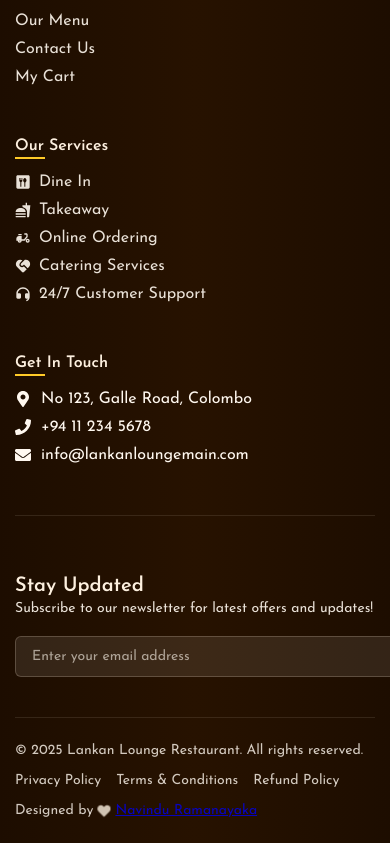
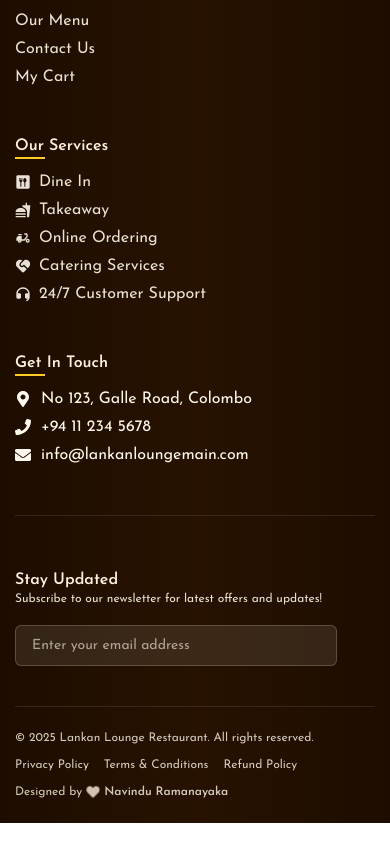
Before and after one commit to NavinduR2001/lankan-lounge-restaurant, a React (Vite) app in the folder frontend/: page / in a window 390 px wide. Shown: the part 5607-6450 px from the top of the page. Built offline with nearby package versions, Linux system fonts and the light colour scheme; a web font is replaced by a local one.

Commit message:
Update Footer.css

```diff
--- a/frontend/src/components/footer/Footer.css
+++ b/frontend/src/components/footer/Footer.css
@@ -369,8 +369,29 @@
   }
 
   .newsletter-input {
-    width: 100%;
+    width: 80%;
   }
+  .newsletter-btn {
+    scale: 0.9;
+    margin-left:0;
+  }
+  .newsletter-info{
+
+    text-align: left;
+    margin-left:0;
+    padding:0;
+  }
+  .newsletter-info h3{
+    font-size:16px;
+  }
+  .newsletter-info p{
+    font-size:12px;
+  }
+  .copyright p, .footer-links a, .made-with-love p{
+    font-size:12px;
+    line-height:1;
+  }
+
 }
 
 @media (max-width: 480px) {
@@ -400,3 +421,13 @@
     font-size: 16px;
   }
 }
+
+.name-link-footer{
+    color:#fff8ef;
+    text-decoration:none;
+    font-weight:600;
+
+}
+.name-link-footer:hover{
+    color:#ffca28;
+}
```
